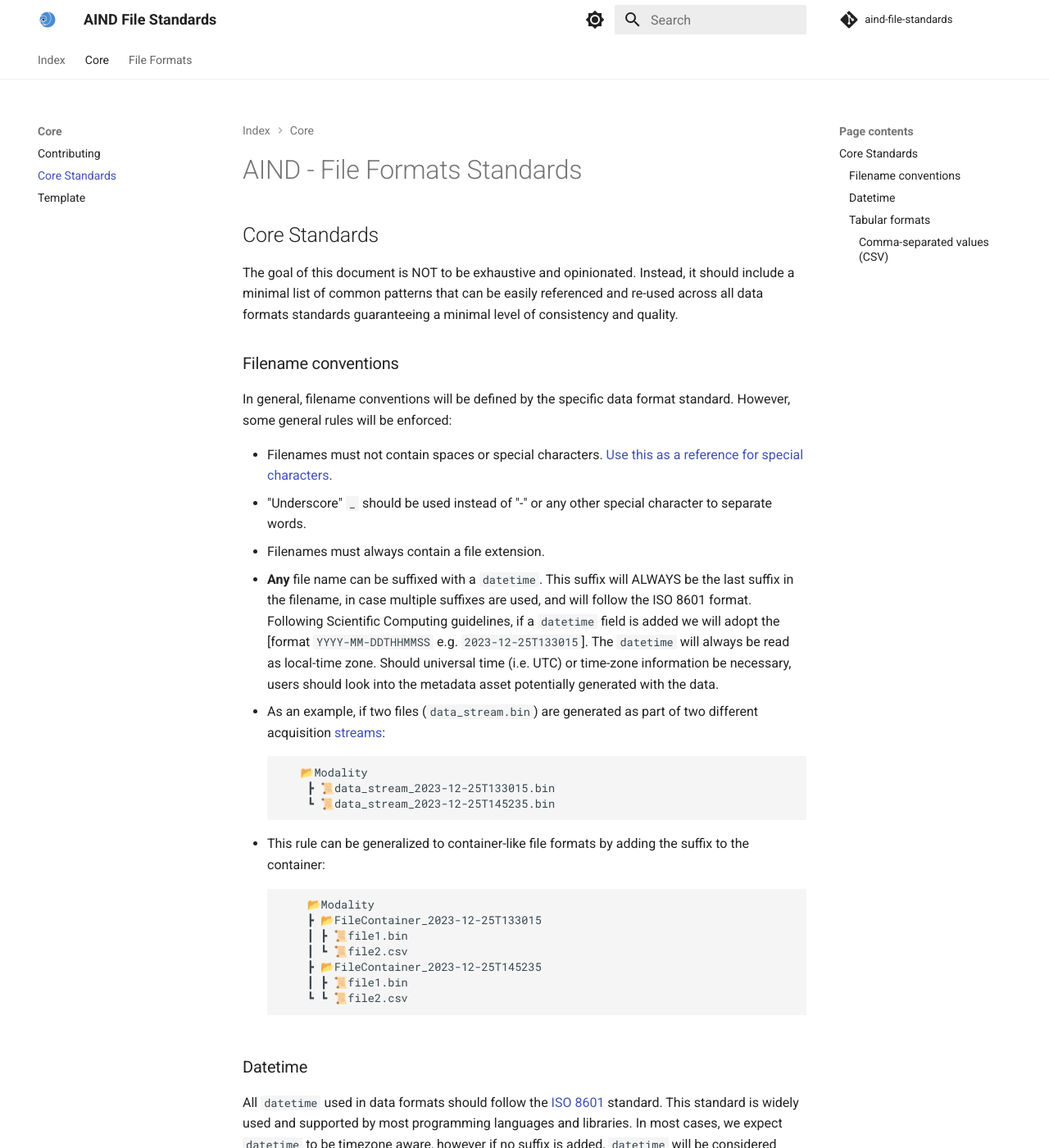
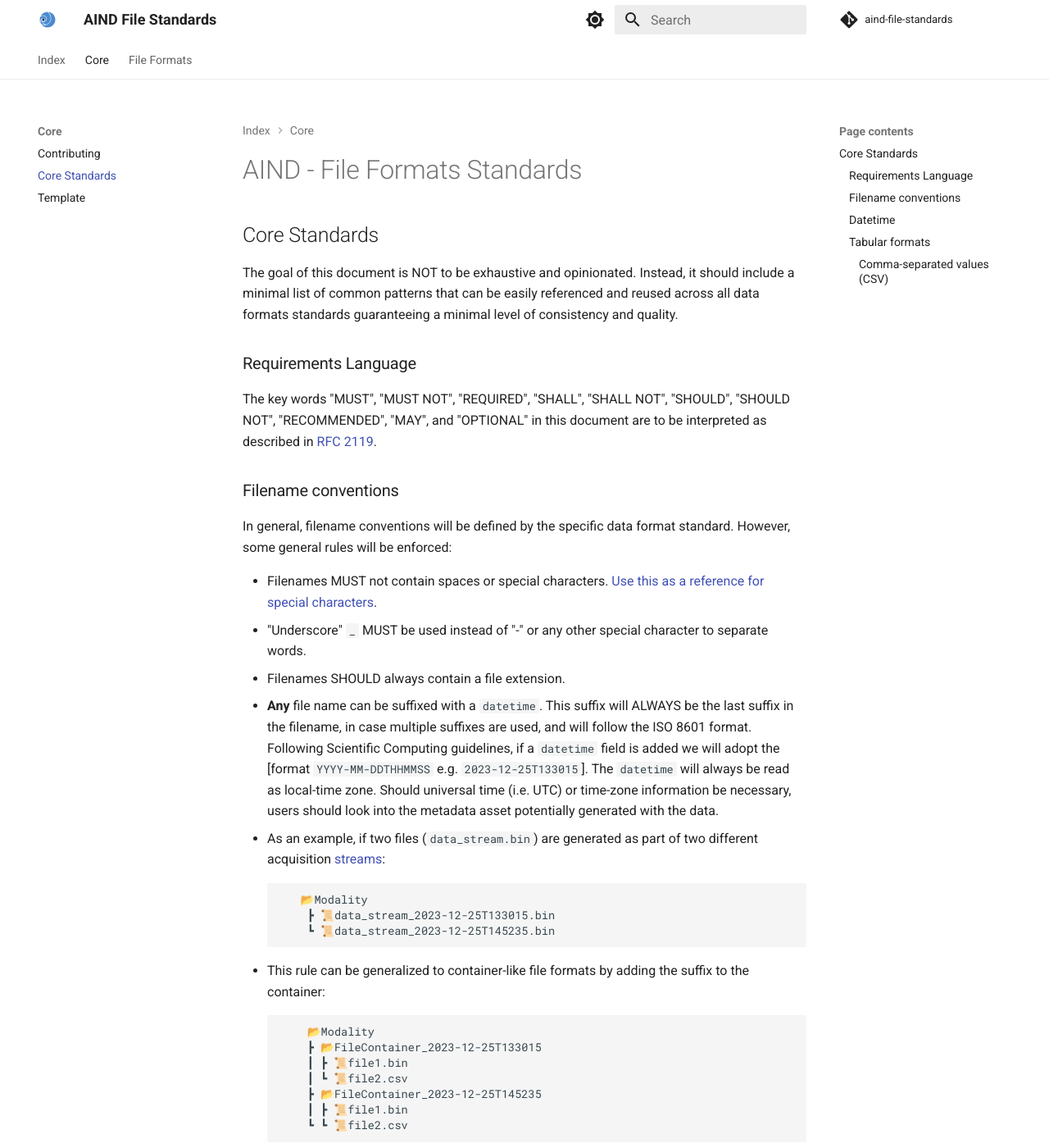
Before and after one commit to AllenNeuralDynamics/aind-file-standards, an MkDocs documentation site: the page built from docs/core/core-standards.md, in a window 1280 px wide and 1400 px high. Shown: the whole window at 82% size. Built offline with MkDocs 1.6.1 and Material for MkDocs 9.7.7, drawn with Linux system fonts in a browser that asks for light colours; comment, search, counter and statistics services are not loaded; some of the changed text lies outside the part shown.

Commit message:
Adopt RFC2119 and refactor existing standards

````diff
--- a/docs/core/core-standards.md
+++ b/docs/core/core-standards.md
@@ -2,15 +2,20 @@
 
 ## Core Standards
 
-The goal of this document is NOT to be exhaustive and opinionated. Instead, it should include a minimal list of common patterns that can be easily referenced and re-used across all data formats standards guaranteeing a minimal level of consistency and quality.
+The goal of this document is NOT to be exhaustive and opinionated. Instead, it should include a minimal list of common patterns that can be easily referenced and reused across all data formats standards guaranteeing a minimal level of consistency and quality.
+
+### Requirements Language
+
+The key words "MUST", "MUST NOT", "REQUIRED", "SHALL", "SHALL NOT", "SHOULD", "SHOULD NOT", "RECOMMENDED", "MAY", and "OPTIONAL" in this document are to be interpreted as described in [RFC 2119](https://tools.ietf.org/html/rfc2119).
+
 
 ### Filename conventions
 
 In general, filename conventions will be defined by the specific data format standard. However, some general rules will be enforced:
 
-- Filenames must not contain spaces or special characters. [Use this as a reference for special characters](https://en.wikipedia.org/wiki/Filename#Reserved_characters_and_words).
-- "Underscore" `_` should be used instead of "-" or any other special character to separate words.
-- Filenames must always contain a file extension.
+- Filenames MUST not contain spaces or special characters. [Use this as a reference for special characters](https://en.wikipedia.org/wiki/Filename#Reserved_characters_and_words).
+- "Underscore" `_` MUST be used instead of "-" or any other special character to separate words.
+- Filenames SHOULD always contain a file extension.
 - **Any** file name can be suffixed with a `datetime`. This suffix will ALWAYS be the last suffix in the filename, in case multiple suffixes are used, and will follow the ISO 8601 format. Following Scientific Computing guidelines, if a `datetime` field is added we will adopt the [format `YYYY-MM-DDTHHMMSS` e.g. `2023-12-25T133015`]. The `datetime` will always be read as local-time zone. Should universal time (i.e. UTC) or time-zone information be necessary, users should look into the metadata asset potentially generated with the data.
 
   - As an example, if two files (`data_stream.bin`) are generated as part of two different acquisition [streams](https://aind-data-schema.readthedocs.io/en/latest/session.html):
@@ -35,9 +40,9 @@
 
 ### Datetime
 
-All `datetime` used in data formats should follow the [ISO 8601](https://en.wikipedia.org/wiki/ISO_8601) standard. This standard is widely used and supported by most programming languages and libraries. In most cases, we expect `datetime` to be timezone aware, however if no suffix is added, `datetime` will be considered time-zone unaware and representing local time.
+All `datetime` used in data formats MUST follow the [ISO 8601](https://en.wikipedia.org/wiki/ISO_8601) standard. This standard is widely used and supported by most programming languages and libraries. In most cases, we expect `datetime` to be timezone aware, however if no suffix is added, `datetime` will be considered time-zone unaware and representing local time.
 
-The following formats are supported by the ISO 8601 standard and can be used:
+The following formats are supported by the ISO 8601 standard and MAY be used:
 
 ```plaintext
 YYYY-MM-DDTHHMMSS e.g. 2023-12-25T133015
@@ -70,9 +75,9 @@
 
 #### Comma-separated values (CSV)
 
-CSV files will follow a subset of the [RFC 4180](https://tools.ietf.org/html/rfc4180) standard. The following rules will be enforced:
+CSV files MUST follow a subset of the [RFC 4180](https://tools.ietf.org/html/rfc4180) standard. The following rules will be enforced:
 
-- The first row will always be the header row.
-- The separator will always be a comma `,`.
-- The file will always be encoded in UTF-8.
-- The extension of the file will always be `.csv`.
+- The first row will ALWAYS be the header row.
+- The separator will ALWAYS be a comma `,`.
+- The file will ALWAYS be encoded in UTF-8.
+- The extension of the file will ALWAYS be `.csv`.
````
Also changed, not shown: docs/file_formats/behavior_curriculum.md (+4 -4 lines), docs/file_formats/behavior_videos.md (+16 -16 lines), docs/file_formats/harp.md (+12 -12 lines).
